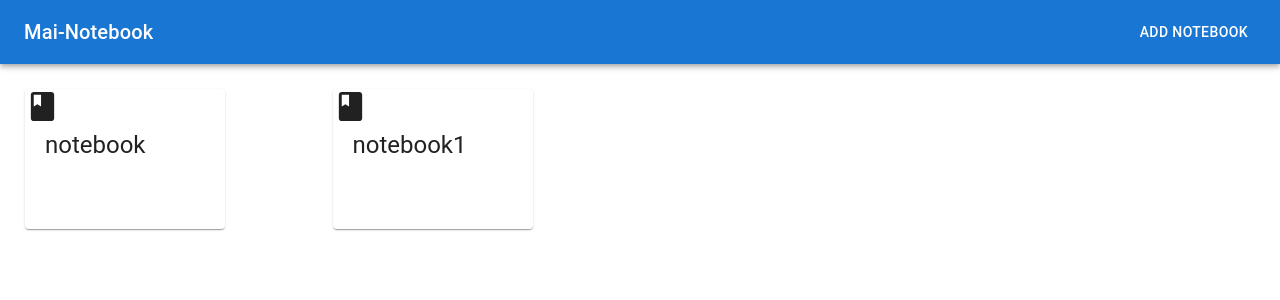
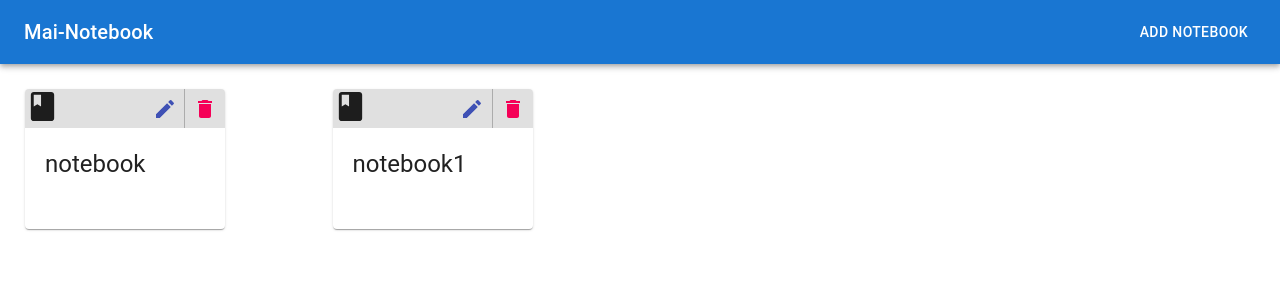
Before and after one commit to trinamae12/mai-notebook, a React (Create React App) app: page / in a window 1280 px wide. Shown: the top 300 px of the page. Built offline with nearby package versions, Linux system fonts and the light colour scheme.

Commit message:
Delete and edit notebook

```diff
--- a/src/App.js
+++ b/src/App.js
@@ -8,12 +8,30 @@ class App extends Component {
 
 		this.state = {
 			openAddNotebookDialog: false,
-			notebooks: ["notebook", "notebook1"],
+			notebooks: [
+				{
+					id: 1,
+					name: "notebook",
+				},
+				{
+					id: 2,
+					name: "notebook1",
+				},
+			],
+			openEditDialog: false,
+			editNotebook: {},
+			openDeleteDialog: false,
+			deleteNotebook: {},
 		};
 
 		this.openModal = this.openModal.bind(this);
 		this.closeModal = this.closeModal.bind(this);
 		this.addNotebook = this.addNotebook.bind(this);
+		this.editNotebook = this.editNotebook.bind(this);
+		this.openEditDialog = this.openEditDialog.bind(this);
+		this.closeEditDialog = this.closeEditDialog.bind(this);
+		this.openDeleteDialog = this.openDeleteDialog.bind(this);
+		this.closeDeleteDialog = this.closeDeleteDialog.bind(this);
 	}
 
 	openModal = () => {
@@ -30,7 +48,10 @@ class App extends Component {
 
 	addNotebook = event => {
 		event.preventDefault();
-		let notebook = event.target.notebookName.value;
+		let id = this.state.notebooks.length + 1;
+		let notebook = {};
+		notebook.id = id;
+		notebook.name = event.target.notebookName.value;
 		this.setState(
 			prevState => ({
 				notebooks: [...prevState.notebooks, notebook],
@@ -43,6 +64,65 @@ class App extends Component {
 		this.closeModal();
 	};
 
+	openEditDialog(notebook) {
+		console.log(notebook);
+		this.setState({
+			openEditDialog: true,
+			editNotebook: notebook,
+		});
+	}
+
+	closeEditDialog() {
+		this.setState({
+			openEditDialog: false,
+			editNotebook: {},
+		});
+	}
+
+	editNotebook = (event, id) => {
+		event.preventDefault();
+		let newName = event.target.notebookName.value;
+		this.setState(prevState => {
+			prevState.notebooks.forEach(notebook => {
+				if (notebook.id === id) {
+					notebook.name = newName;
+				}
+				return notebook;
+			});
+		});
+
+		this.closeEditDialog();
+	};
+
+	openDeleteDialog(notebook) {
+		this.setState({
+			openDeleteDialog: true,
+			deleteNotebook: notebook,
+		});
+	}
+
+	closeDeleteDialog() {
+		this.setState({
+			openDeleteDialog: false,
+			deleteNotebook: {},
+		});
+	}
+
+	deleteNotebook = (event, id) => {
+		event.preventDefault();
+		console.log("delete");
+		this.setState(prevState => {
+			prevState.notebooks.forEach((notebook, index) => {
+				if (notebook.id === id) {
+					console.log(index);
+					prevState.notebooks.splice(index, 1);
+				}
+			});
+		});
+
+		this.closeDeleteDialog();
+	};
+
 	render() {
 		return (
 			<div className="App">
@@ -52,6 +132,16 @@ class App extends Component {
 					open={this.state.openAddNotebookDialog}
 					notebooks={this.state.notebooks}
 					addNotebook={this.addNotebook}
+					editState={this.state.openEditDialog}
+					openEditDialog={this.openEditDialog}
+					closeEditDialog={this.closeEditDialog}
+					editNotebook={this.editNotebook}
+					stateNotebook={this.state.editNotebook}
+					openDeleteDialog={this.openDeleteDialog}
+					closeDeleteDialog={this.closeDeleteDialog}
+					delNotebook={this.state.deleteNotebook}
+					deleteNotebook={this.deleteNotebook}
+					deleteState={this.state.openDeleteDialog}
 				/>
 			</div>
 		);
--- /dev/null
+++ b/src/components/DeleteNotebook.js
@@ -0,0 +1,47 @@
+import React, { Component } from "react";
+import {
+	Dialog,
+	DialogTitle,
+	DialogContent,
+	Box,
+	DialogActions,
+	Button,
+} from "@material-ui/core";
+
+class DeleteNotebook extends Component {
+	render() {
+		const { open, close, notebook, deleteNotebook } = this.props;
+		return (
+			<div>
+				<Dialog open={open}>
+					<DialogTitle>Delete Notebook</DialogTitle>
+					<DialogContent>
+						<form
+							onSubmit={event =>
+								deleteNotebook(event, notebook.id)
+							}
+						>
+							<h3>Do you wish to delete this notebook?</h3>
+							<Box display="flex" justifyContent="center">
+								<DialogActions>
+									<Box>
+										<Button type="submit" color="secondary">
+											YES
+										</Button>
+									</Box>
+									<Box>
+										<Button onClick={close} color="primary">
+											NO
+										</Button>
+									</Box>
+								</DialogActions>
+							</Box>
+						</form>
+					</DialogContent>
+				</Dialog>
+			</div>
+		);
+	}
+}
+
+export default DeleteNotebook;
--- /dev/null
+++ b/src/components/home/EditNotebook.js
@@ -0,0 +1,43 @@
+import React, { Component } from "react";
+import {
+	Dialog,
+	DialogTitle,
+	DialogContent,
+	TextField,
+	DialogActions,
+	Button,
+} from "@material-ui/core";
+
+class EditNotebook extends Component {
+	render() {
+		const { open, close, notebook, editNotebook } = this.props;
+		return (
+			<div>
+				<Dialog open={open}>
+					<DialogTitle>Edit Notebook</DialogTitle>
+					<DialogContent>
+						<form
+							onSubmit={event => editNotebook(event, notebook.id)}
+						>
+							<TextField
+								name="notebookName"
+								label="Notebook Name"
+								defaultValue={notebook.name}
+							/>
+							<DialogActions>
+								<Button onClick={close} color="primary">
+									Close
+								</Button>
+								<Button type="submit" color="primary">
+									Submit
+								</Button>
+							</DialogActions>
+						</form>
+					</DialogContent>
+				</Dialog>
+			</div>
+		);
+	}
+}
+
+export default EditNotebook;
--- a/src/components/home/Home.js
+++ b/src/components/home/Home.js
@@ -16,6 +16,16 @@ class Home extends Component {
 			closeNotebookHandler,
 			notebooks,
 			addNotebook,
+			openEditDialog,
+			editState,
+			closeEditDialog,
+			editNotebook,
+			stateNotebook,
+			openDeleteDialog,
+			closeDeleteDialog,
+			delNotebook,
+			deleteNotebook,
+			deleteState,
 		} = this.props;
 
 		return (
@@ -41,9 +51,24 @@ class Home extends Component {
 				<Container className={classes.container}>
 					<Grid container item xs={12} spacing={4}>
 						{notebooks.length !== 0
-							? notebooks.map((notebook, index) => {
+							? notebooks.map(notebook => {
 									return (
-										<Notebook key={index} name={notebook} />
+										<Notebook
+											key={notebook.id}
+											notebook={notebook}
+											openEditDialog={openEditDialog}
+											closeEditDialog={closeEditDialog}
+											editState={editState}
+											editNotebook={editNotebook}
+											stateNotebook={stateNotebook}
+											openDeleteDialog={openDeleteDialog}
+											closeDeleteDialog={
+												closeDeleteDialog
+											}
+											delNotebook={delNotebook}
+											deleteNotebook={deleteNotebook}
+											deleteState={deleteState}
+										/>
 									);
 							  })
 							: "No notebooks"}
--- a/src/components/home/Home.styles.js
+++ b/src/components/home/Home.styles.js
@@ -9,9 +9,6 @@ export default {
 		height: 140,
 		width: 200,
 	},
-	media: {
-		height: 20,
-	},
 	content: {
 		padding: 20,
 	},
--- a/src/components/home/Notebook.js
+++ b/src/components/home/Notebook.js
@@ -1,34 +1,85 @@
 import React, { Component } from "react";
 import {
-	CardActionArea,
 	Grid,
 	Card,
 	CardContent,
-	CardMedia,
 	Typography,
+	ButtonGroup,
+	Button,
+	Box,
 } from "@material-ui/core";
 import BookIcon from "@material-ui/icons/Book";
+import EditIcon from "@material-ui/icons/Edit";
+import DeleteIcon from "@material-ui/icons/Delete";
 import { withStyles } from "@material-ui/core/styles";
 
 import styles from "./Home.styles";
+import EditNotebook from "./EditNotebook";
+import DeleteNotebook from "../DeleteNotebook";
 
 class Notebook extends Component {
 	render() {
-		const { classes, key, name } = this.props;
+		const {
+			classes,
+			notebook,
+			openEditDialog,
+			closeEditDialog,
+			editState,
+			editNotebook,
+			stateNotebook,
+			openDeleteDialog,
+			closeDeleteDialog,
+			delNotebook,
+			deleteNotebook,
+			deleteState,
+		} = this.props;
 		return (
 			<>
 				<Grid item xs={3}>
-					<Card className={classes.card} id={key}>
-						<CardActionArea>
-							<CardMedia className={classes.media}>
-								<BookIcon fontSize="large"></BookIcon>
-							</CardMedia>
-						</CardActionArea>
+					<Card className={classes.card}>
+						<Box
+							display="flex"
+							flexDirection="row"
+							bgcolor="grey.300"
+						>
+							<Box flexGrow={1}>
+								<BookIcon fontSize="large" />
+							</Box>
+							<ButtonGroup variant="text" size="small">
+								<Button
+									color="primary"
+									onClick={() => openEditDialog(notebook)}
+								>
+									<EditIcon />
+								</Button>
+								<Button color="secondary">
+									<DeleteIcon
+										onClick={() =>
+											openDeleteDialog(notebook)
+										}
+									/>
+								</Button>
+							</ButtonGroup>
+						</Box>
 						<CardContent className={classes.content}>
-							<Typography variant="h5">{name}</Typography>
+							<Typography variant="h5">
+								{notebook.name}
+							</Typography>
 						</CardContent>
 					</Card>
 				</Grid>
+				<EditNotebook
+					open={editState}
+					close={closeEditDialog}
+					notebook={stateNotebook}
+					editNotebook={editNotebook}
+				/>
+				<DeleteNotebook
+					open={deleteState}
+					close={closeDeleteDialog}
+					notebook={delNotebook}
+					deleteNotebook={deleteNotebook}
+				/>
 			</>
 		);
 	}
```
